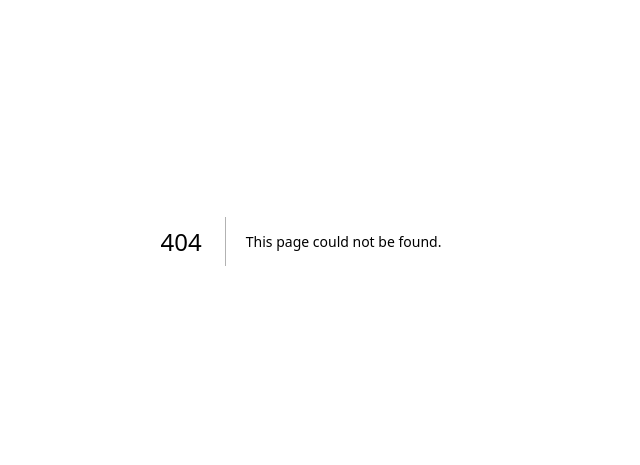
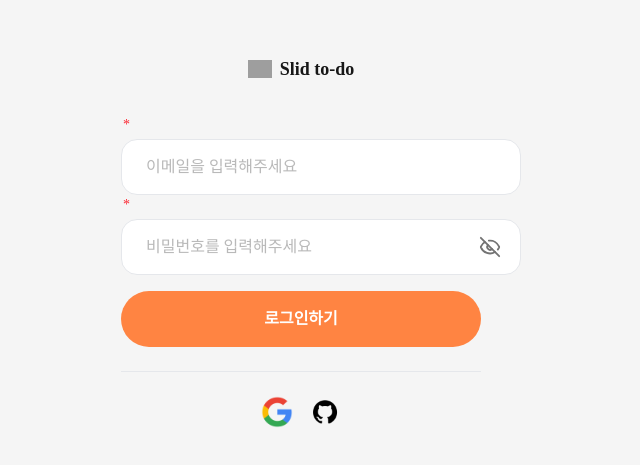
Before and after one commit to slidtodo/frontend, a Next.js app: page /login in a window 1280 px wide. Before the commit this address had no page. Shown: the part 159-624 px from the top of the page, without its empty margins (339-979 px from the left). Built offline with nearby package versions, Linux system fonts and the light colour scheme; grey boxes are pictures that could not be loaded.

Commit message:
landing 작업 정리

```diff
--- /dev/null
+++ b/src/app/(auth)/login/page.tsx
@@ -0,0 +1,83 @@
+'use client';
+
+import { useState } from 'react';
+import { useRouter } from 'next/navigation';
+import FormField from '@/shared/components/FormField';
+import Input from '@/shared/components/Input';
+import Button from '@/shared/components/Button';
+import Image from 'next/image';
+
+export default function LoginPage() {
+  const router = useRouter();
+
+  const [email, setEmail] = useState('');
+  const [password, setPassword] = useState('');
+
+  const handleLogin = async () => {
+    try {
+      const res = await fetch('/auth/login', {
+        method: 'POST',
+        headers: {
+          'Content-Type': 'application/json',
+        },
+        body: JSON.stringify({ email, password }),
+      });
+
+      const data = await res.json();
+
+      localStorage.setItem('accessToken', data.accessToken);
+
+      router.push('/'); // 로그인 후 이동
+    } catch (error) {
+      console.error(error);
+    }
+  };
+
+  return (
+    <main className="flex min-h-screen items-center justify-center bg-[#F5F5F5]">
+      <div className="flex w-full max-w-[360px] flex-col items-center">
+        {/* 로고 */}
+        <div className="mb-8 flex items-center gap-2">
+          <Image src="/logo.png" alt="logo" width={24} height={24} />
+          <span className="text-lg font-semibold">Slid to-do</span>
+        </div>
+
+        {/* 이메일 */}
+        <FormField label="" required>
+          <Input
+            type="email"
+            placeholder="이메일을 입력해주세요"
+            value={email}
+            onChange={(e) => setEmail(e.target.value)}
+          />
+        </FormField>
+
+        {/* 비밀번호 */}
+        <FormField label="" required>
+          <Input
+            type="password"
+            placeholder="비밀번호를 입력해주세요"
+            value={password}
+            onChange={(e) => setPassword(e.target.value)}
+          />
+        </FormField>
+
+        {/* 로그인 버튼 */}
+        <div className="mt-4 w-full">
+          <Button onClick={handleLogin} className="w-full">
+            로그인하기
+          </Button>
+        </div>
+
+        {/* 구분선 */}
+        <div className="my-6 w-full border-t border-gray-200" />
+
+        {/* 소셜 로그인 */}
+        <div className="flex items-center gap-4">
+          <Image src="/icons/google.png" alt="google" width={32} height={32} />
+          <Image src="/icons/GitHub.png" alt="github" width={32} height={32} />
+        </div>
+      </div>
+    </main>
+  );
+}
--- a/src/app/page.tsx
+++ b/src/app/page.tsx
@@ -33,10 +33,10 @@ export default function LandingPage() {
           {' '}
           <p className="text-sm font-semibold text-[#EF6C00] md:text-lg">bearlog 하나로 일상부터 개발까지</p>
           <h1 className="mt-2 text-2xl font-bold text-gray-900 md:text-4xl">개발자 할 일, bearlog로 계획해요</h1>
-          <Link href="/login">
+          <Link href="/login" className="mt-8 md:mt-[56px] w-fit h-fit">
             <Button
               variant="primary"
-              className="mt-8 h-[48px] w-[160px] text-sm font-semibold md:mt-[56px] md:h-[56px] md:w-[223px] md:text-base"
+              className="h-[48px] w-[160px] text-sm font-semibold md:h-[56px] md:w-[223px] md:text-base"
             >
               시작하기
             </Button>
@@ -50,7 +50,7 @@ export default function LandingPage() {
               alt="dashboard"
               width={1317}
               height={1059}
-              className="-mb-[10px] h-auto w-full rounded-2xl shadow-xl" // ✅ relative z-0 제거
+              className="-mb-[10px] h-auto w-full rounded-2xl shadow-xl"
               priority
             />
           </div>
--- a/src/shared/components/Button/index.tsx
+++ b/src/shared/components/Button/index.tsx
@@ -25,7 +25,7 @@ const Button = forwardRef<HTMLButtonElement, ButtonProps>(
       <button
         ref={ref}
         className={twMerge(
-          'flex items-center justify-center gap-1',
+          'flex items-center justify-center gap-1 cursor-pointer',
           'transition-colors duration-200',
           'disabled:opacity-50 disabled:cursor-not-allowed',
           variantStyles[variant],
--- a/tsconfig.json
+++ b/tsconfig.json
@@ -18,6 +18,7 @@
         "name": "next"
       }
     ],
+    "baseUrl": ".",
     "paths": {
       "@/*": ["./src/*"]
     }
```
